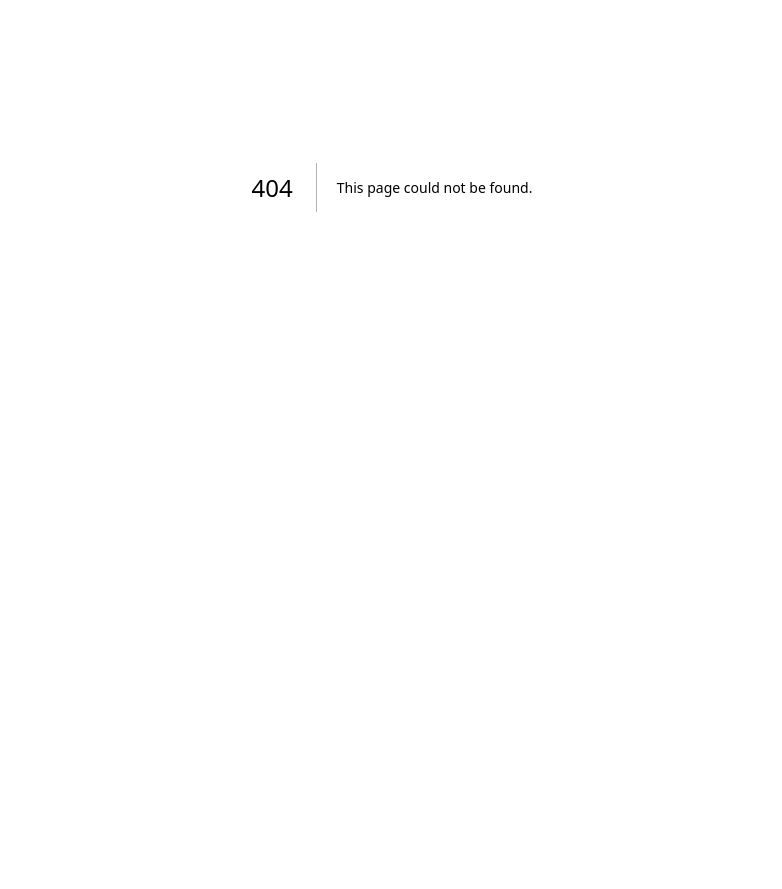
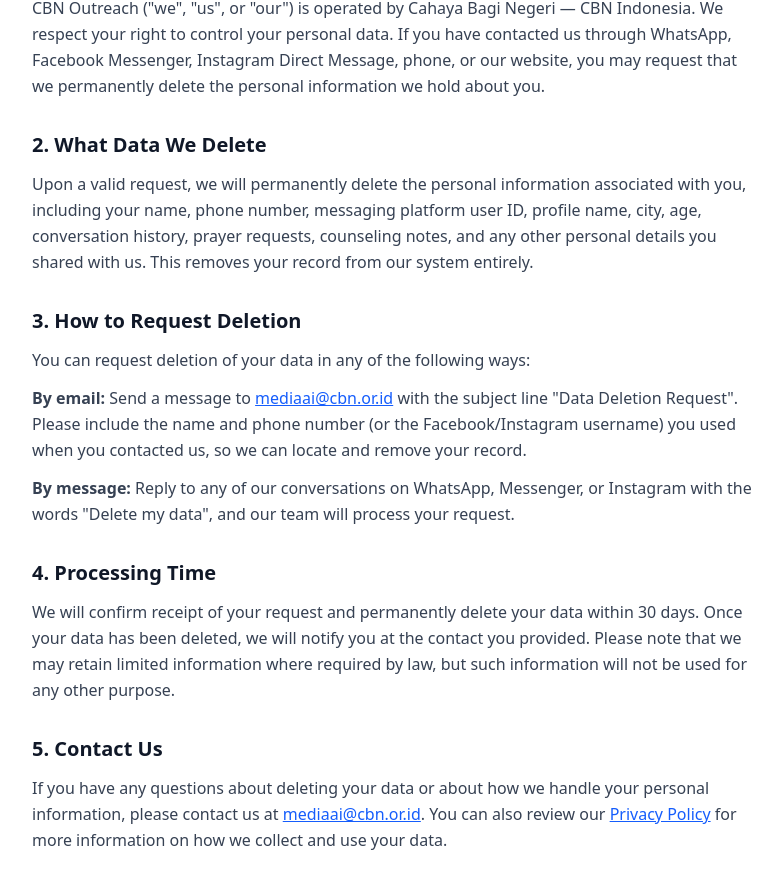
Before and after one commit to cbnbagus/outreach-cbn-2026, a Next.js app: page /data_deletion in a window 1280 px wide. Before the commit this address had no page. Shown: the part 213-1102 px from the top of the page, without its empty margins (248-1030 px from the left). Before the commit the page ends 800 px from the top, so only its background shows below. Built offline with nearby package versions, Linux system fonts and the light colour scheme.

Commit message:
add data deletion page

```diff
--- /dev/null
+++ b/app/data_deletion/page.tsx
@@ -0,0 +1,88 @@
+import type { Metadata } from "next";
+
+export const metadata: Metadata = {
+  title: "Data Deletion Instructions",
+  description: "How to request deletion of your personal data from CBN Outreach by CBN Indonesia.",
+};
+
+export default function DataDeletionPage() {
+  return (
+    <div className="min-h-screen bg-white">
+      <div className="max-w-3xl mx-auto px-6 py-16">
+        <h1 className="text-3xl font-bold text-gray-900 mb-2">Data Deletion Instructions</h1>
+        <p className="text-sm text-gray-500 mb-10">Last updated: September 24, 2026</p>
+
+        <div className="space-y-8 text-gray-700 leading-relaxed">
+          <section>
+            <h2 className="text-xl font-semibold text-gray-900 mb-3">1. Your Right to Deletion</h2>
+            <p>
+              CBN Outreach (&quot;we&quot;, &quot;us&quot;, or &quot;our&quot;) is operated by
+              Cahaya Bagi Negeri — CBN Indonesia. We respect your right to control your personal
+              data. If you have contacted us through WhatsApp, Facebook Messenger, Instagram
+              Direct Message, phone, or our website, you may request that we permanently delete
+              the personal information we hold about you.
+            </p>
+          </section>
+
+          <section>
+            <h2 className="text-xl font-semibold text-gray-900 mb-3">2. What Data We Delete</h2>
+            <p>
+              Upon a valid request, we will permanently delete the personal information
+              associated with you, including your name, phone number, messaging platform user
+              ID, profile name, city, age, conversation history, prayer requests, counseling
+              notes, and any other personal details you shared with us. This removes your
+              record from our system entirely.
+            </p>
+          </section>
+
+          <section>
+            <h2 className="text-xl font-semibold text-gray-900 mb-3">3. How to Request Deletion</h2>
+            <p className="mb-3">
+              You can request deletion of your data in any of the following ways:
+            </p>
+            <p>
+              <strong>By email:</strong> Send a message to{" "}
+              <a href="mailto:mediaai@cbn.or.id" className="text-blue-600 underline">
+                mediaai@cbn.or.id
+              </a>{" "}
+              with the subject line &quot;Data Deletion Request&quot;. Please include the name
+              and phone number (or the Facebook/Instagram username) you used when you contacted
+              us, so we can locate and remove your record.
+            </p>
+            <p className="mt-3">
+              <strong>By message:</strong> Reply to any of our conversations on WhatsApp,
+              Messenger, or Instagram with the words &quot;Delete my data&quot;, and our team
+              will process your request.
+            </p>
+          </section>
+
+          <section>
+            <h2 className="text-xl font-semibold text-gray-900 mb-3">4. Processing Time</h2>
+            <p>
+              We will confirm receipt of your request and permanently delete your data within
+              30 days. Once your data has been deleted, we will notify you at the contact you
+              provided. Please note that we may retain limited information where required by
+              law, but such information will not be used for any other purpose.
+            </p>
+          </section>
+
+          <section>
+            <h2 className="text-xl font-semibold text-gray-900 mb-3">5. Contact Us</h2>
+            <p>
+              If you have any questions about deleting your data or about how we handle your
+              personal information, please contact us at{" "}
+              <a href="mailto:mediaai@cbn.or.id" className="text-blue-600 underline">
+                mediaai@cbn.or.id
+              </a>
+              . You can also review our{" "}
+              <a href="/privacy" className="text-blue-600 underline">
+                Privacy Policy
+              </a>{" "}
+              for more information on how we collect and use your data.
+            </p>
+          </section>
+        </div>
+      </div>
+    </div>
+  );
+}
```
